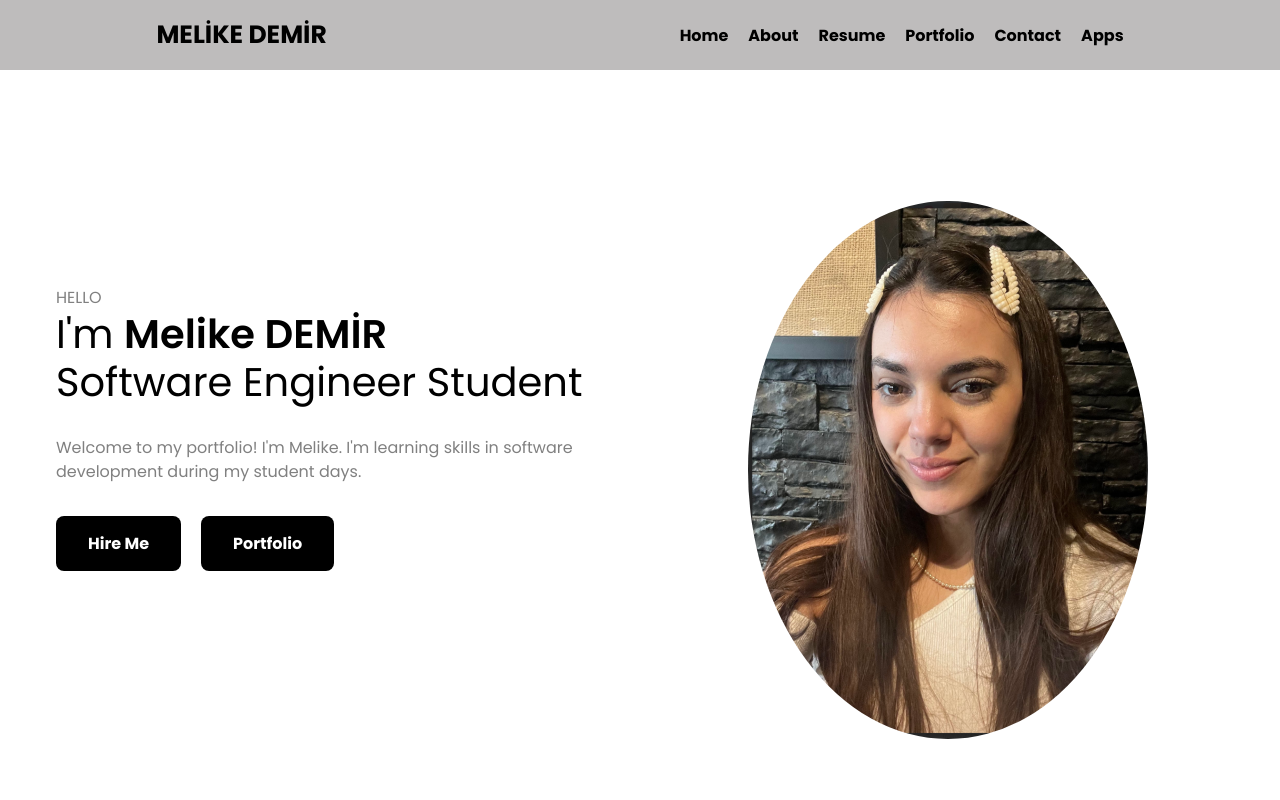
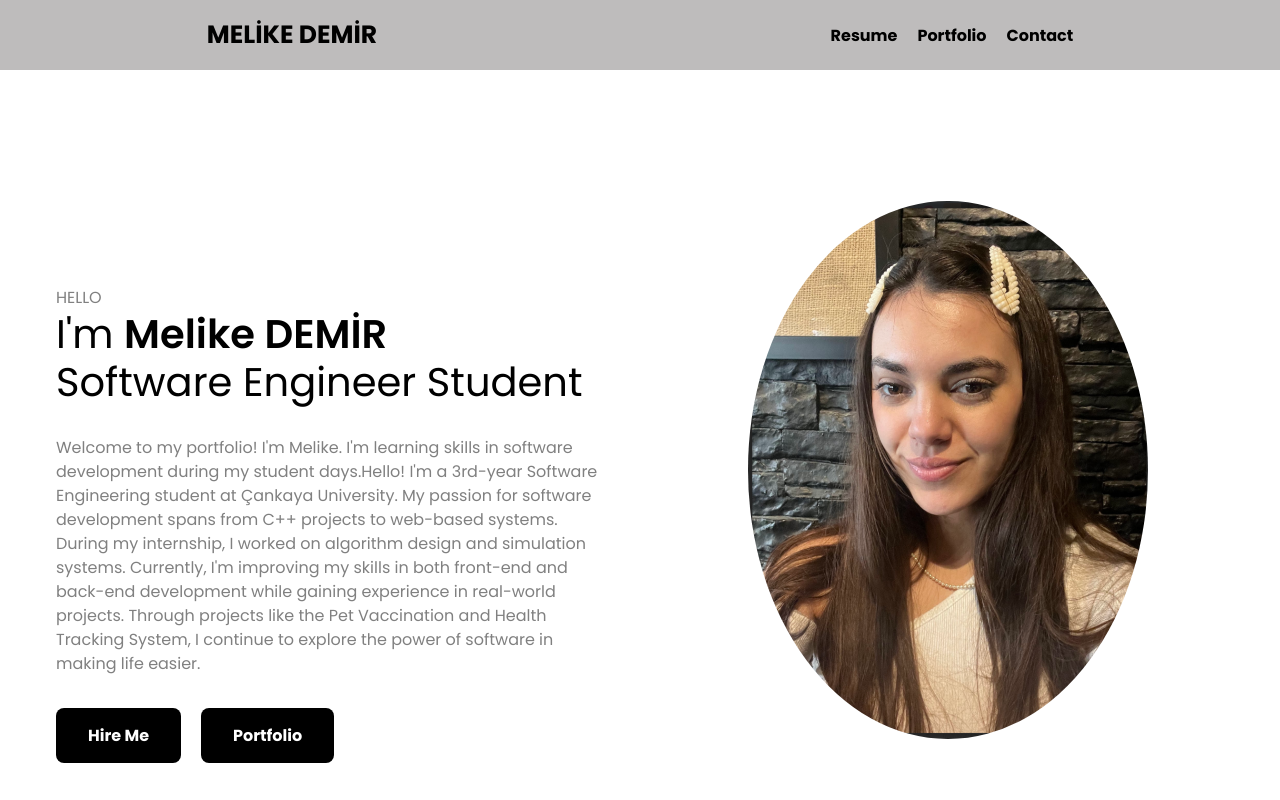
Before and after one commit to melogpt/melogpt.github.io, a plain HTML site: page index.html in a window 1280 px wide. Shown: the top 800 px of the page. Drawn offline with nearby package versions, Linux system fonts and the light colour scheme.

Commit message:
portfolio updated

```diff
--- a/index.html
+++ b/index.html
@@ -12,12 +12,9 @@
         <h1 class="name">MELİKE DEMİR</h1>
         <div class="menu">
             <ul class="list">
-                <li><a href="#">Home</a></li>
-                <li><a href="#">About</a></li>
-                <li><a href="#">Resume</a></li>
-                <li><a href="#">Portfolio</a></li>
+                <li><a href="MelikeDemir-CV.pdf">Resume</a></li>
+                <li><a href="https://www.linkedin.com/in/melike-demir-331827285/">Portfolio</a></li>
                 <li><a href="#contact">Contact</a></li>
-                <li><a href="#">Apps</a></li>
             </ul>
         </div>
     </div>
@@ -27,10 +24,16 @@
         <h1 class="title">I'm <span>Melike DEMİR</span></h1>
         <h1 class="title"> Software Engineer Student</h1>
         <p class="paraf">Welcome to my portfolio! I'm Melike. I'm learning skills in software development
-            during my student days.
+            during my student days.Hello! I'm a 3rd-year Software Engineering student at Çankaya University.
+            My passion for software development spans from C++ projects to web-based systems.
+         During my internship, I worked on algorithm design and simulation systems. Currently, I'm improving my skills in both front-end and back-end development while gaining experience in real-world projects. Through projects like the Pet Vaccination and Health Tracking System, I continue to explore the power of software in making life easier.
+
+
         </p>
-       <div class="buton"><button>Hire Me</button>
-        <button>Portfolio</button></div>
+       <div class="buton"><button><a class="link" href="https://github.com/melogpt">Hire Me</a></button>
+        <button>
+            <a class="link" href="https://www.linkedin.com/in/melike-demir-331827285/">Portfolio</a>
+        </button></div>
         </div>
         <div class="foto"><img src="foto/melikedemir.png" alt=""></div>
 
@@ -46,7 +49,7 @@
   <i class='bx bxl-java bx-lg'></i>
 
     </div>
-    <div class="contact">
+    <div section id="contact" class="contact">
         <h1 class="contact-title">Contact Me</h1>
         <div class="container">
         <div class="posta">
--- a/meyo.css
+++ b/meyo.css
@@ -175,3 +175,6 @@ img{
     transition: transform 0.3s ease;
     margin: 20px 400px 0px 400px;
 }
+.link{
+    color: white;
+}
```
Also changed, not shown: 1 other file.
